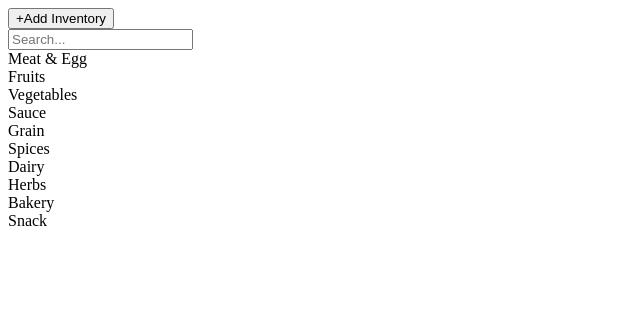
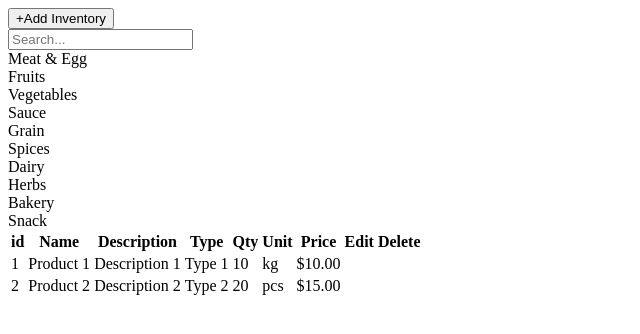
Before and after one commit to Harmerz/paw-fe, a Next.js app: page /inventory in a window 1280 px wide. Shown: the top 334 px of the page, without its empty margins (0-640 px from the left). Built offline with nearby package versions, Linux system fonts and the light colour scheme.

Commit message:
feat: table

```diff
--- a/src/app/inventory/page.js
+++ b/src/app/inventory/page.js
@@ -14,6 +14,13 @@ export default function Inventory() {
     'Snack',
   ];
 
+  //example
+  const tableData = [
+    { id: 1, name: 'Product 1', description: 'Description 1', type: 'Type 1', qty: 10, unit: 'kg', price: '$10.00' },
+    { id: 2, name: 'Product 2', description: 'Description 2', type: 'Type 2', qty: 20, unit: 'pcs', price: '$15.00' },
+
+  ];
+
   return (
     <div className="bg-white p-8">
       <div className="flex flex-col items-start">
@@ -23,7 +30,7 @@ export default function Inventory() {
         <div>
           <input
             type="text"
-            className="bg-gray-200 p-2 rounded-md w-96"
+            className="bg-gray-200 p-2 mx-2 rounded-md w-96"
             placeholder="Search..."
           />
         </div>
@@ -31,12 +38,41 @@ export default function Inventory() {
           {categories.map((category, index) => (
             <div
               key={index}
-              className="bg-gray-200 p-2 rounded-full mx-2 cursor-pointer font-bold font-poppins transition-colors duration-300 text-black border border-black hover:text-white hover:bg-orange-500 hover:border-white"
+              className="bg-gray-200 p-2 rounded-full mx-2 cursor-pointer font-bold font-poppins text-base transition-colors duration-300 text-black border border-black hover:text-white hover:bg-orange-400 hover:border-white"
             >
               {category}
             </div>
           ))}
         </div>
+        <table className="table mt-5 text-left w-full">
+            <thead>
+              <tr className="bg-green-100 font-poppins text-green-700">
+                <th className="py-2">id</th>
+                <th className="py-2">Name</th>
+                <th className="py-2">Description</th>
+                <th className="py-2">Type</th>
+                <th className="py-2">Qty</th>
+                <th className="py-2">Unit</th>
+                <th className="py-2">Price</th>
+                <th className="py-2 text-green-100">Edit</th>
+                <th className="py-2 text-green-100">Delete</th>
+              </tr>
+            </thead>
+            <tbody>
+              {tableData.map((data) => (
+                <tr key={data.id} className="text-black font-bold">
+                  <td className="py-2">{data.id}</td>
+                  <td className="py-2">{data.name}</td>
+                  <td className="py-2">{data.description}</td>
+                  <td className="py-2">{data.type}</td>
+                  <td className="py-2">{data.qty}</td>
+                  <td className="py-2">{data.unit}</td>
+                  <td className="py-2">{data.price}</td>
+                </tr>
+              ))}
+            </tbody>
+
+        </table>
       </div>
     </div>
   );
```
